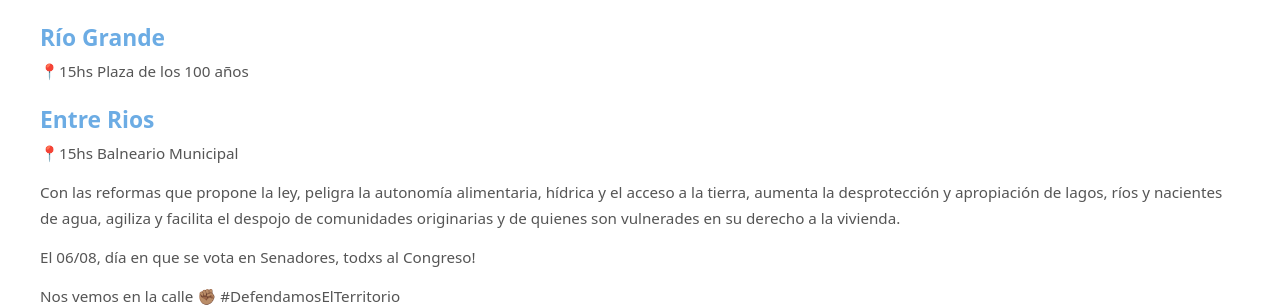
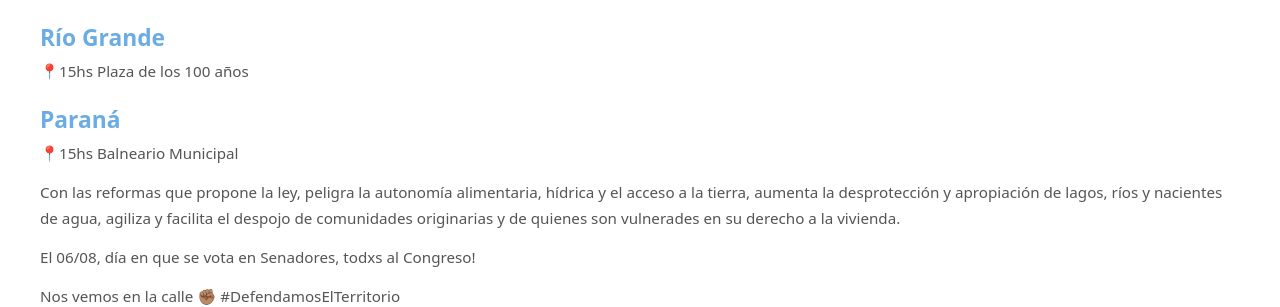
Before and after one commit to LaCamisetaOrg/LaCamisetaOrg.github.io, a Jekyll site: the page built from _actions/banderazo20260801.md, in a window 1280 px wide. Shown: the part 1175-1482 px from the top of the page. Built offline with Jekyll 4.4.1, drawn with Linux system fonts in a browser that asks for light colours.

Commit message:
Update banderazo20260801.md

```diff
--- a/_actions/banderazo20260801.md
+++ b/_actions/banderazo20260801.md
@@ -33,7 +33,7 @@ Este sábado 1/08 sumate al BANDERAZO DE LOS PUEBLOS QUE RESISTEN 🇦🇷🇵
 
 📍15hs Plaza de los 100 años
 
-## Entre Rios
+## Paraná
 
 📍15hs Balneario Municipal
 
```
